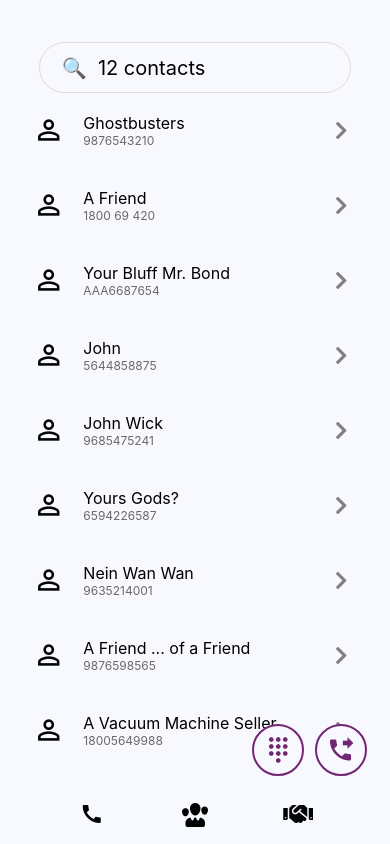
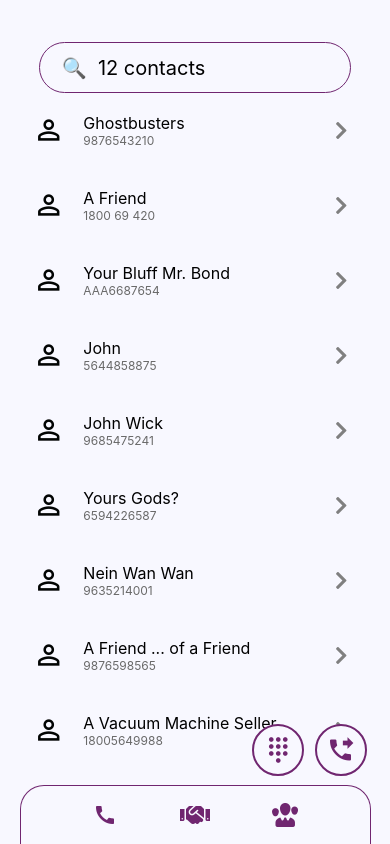
Before and after one commit to UzmanQaisar/callamari, a React Native app: screen / in a window 390 px wide. Built offline with nearby package versions, Linux system fonts and the light colour scheme.

Commit message:
several UI, theming, and state syncs

```diff
--- a/App.js
+++ b/App.js
@@ -95,19 +95,7 @@ function App() {
           }}
         ></View>
 
-        <View
-          style={{
-            height: "6%",
-            width: "80%",
-            marginHorizontal: "10%",
-            borderWidth: 1,
-            borderColor: "gainsboro",
-            borderRadius: 36,
-            flexDirection: "row",
-            justifyContent: "center",
-            backgroundColor: "ghostwhite",
-          }}
-        >
+        <View style={xxx.searchBarParent} >
           <TextInput
             style={{
               fontSize: 20,
@@ -251,7 +239,24 @@ function App() {
                 name="call"
                 type="Ionicons"
                 size={24}
-                color="#020403"
+                color="#702670"
+              />
+            </TouchableOpacity>
+          </View>
+          <View
+            style={{
+              width: "30%",
+              justifyContent: "center",
+              alignItems: "center",
+            }}
+          >
+            <TouchableOpacity onPress={handleLeadsMenuPress}>
+              <Icon
+                name="handshake"
+                type="font-awesome-5"
+                size={24}
+                color="#702670"
+                solid
               />
             </TouchableOpacity>
           </View>
@@ -267,30 +272,13 @@ function App() {
                 name="persons"
                 type="fontisto"
                 size={24}
-                color="#020403"
-              />
-            </TouchableOpacity>
-          </View>
-          <View
-            style={{
-              width: "30%",
-              justifyContent: "center",
-              alignItems: "center",
-            }}
-          >
-            <TouchableOpacity onPress={handleLeadsMenuPress}>
-              <Icon
-                name="handshake"
-                type="font-awesome-5"
-                size={24}
-                color="#020403"
-                solid
+                color="#702670"
               />
             </TouchableOpacity>
           </View>
         </View>
 
-        <View style={[xxx.tacButtons, {right: "6%"}]}
+        {!dialPad && <View style={[xxx.tacButtons, {right: "6%"}]}
         >
           <TouchableOpacity>
             <Icon
@@ -300,9 +288,9 @@ function App() {
               color="#702670"
             />
           </TouchableOpacity>
-        </View>
+        </View>}
 
-        <View style={[xxx.tacButtons, {right: "22%"}]}
+        {!dialPad && <View style={[xxx.tacButtons, {right: "22%"}]}
         >
           <TouchableOpacity onPress={() => setDialPad(!dialPad)}>
             <Icon
@@ -312,10 +300,10 @@ function App() {
               color="#702670"
             />
           </TouchableOpacity>
-        </View>
+        </View>}
 
         {dialPad && <View style={xxx.dialPadStyle} >
-          <View style={[xxx.dialPadRowStyle, {height: "14%", backgroundColor: "silver"}]}>
+          <View style={[xxx.dialPadRowStyle, {height: "14%", backgroundColor: "#cfc5ce"}]}>
             <Text style={{fontSize: 30, fontFamily: "sans-serif", letterSpacing: 1}}>+91 9955496821</Text>
           </View>
           <View style={[xxx.dialPadRowStyle, {height: "17%"}]}>
@@ -339,7 +327,7 @@ function App() {
             <View style={xxx.keypadButton}><Text style={{fontSize: 28}}>#</Text></View>
           </View>
           <View style={[xxx.dialPadRowStyle, {height: "18%"}]}>
-            <View style={xxx.keypadButton}><Text>***</Text></View>
+            <View style={xxx.keypadButton}></View>
             <View style={xxx.keypadButton}>
               <TouchableOpacity>
                 <Icon
@@ -351,7 +339,17 @@ function App() {
                 />
               </TouchableOpacity>
             </View>
-            <View style={xxx.keypadButton}></View>
+            <View style={xxx.keypadButton}>
+              <TouchableOpacity onPress={() => setDialPad(!dialPad)}>
+                <Icon
+                  name="chevron-down"
+                  type="font-awesome-5"
+                  size={36}
+                  color="grey"
+                  solid
+                />
+              </TouchableOpacity>
+            </View>
           </View>
         </View>}
 
@@ -382,12 +380,14 @@ const xxx = StyleSheet.create({
   },
   dialPadStyle: {
     position: "absolute",
-    bottom: "0%",
+    bottom: "7%",
     right: "4%",
     zIndex: 20,
     flexDirection: "column",
-    backgroundColor: "gainsboro",
+    backgroundColor: "ghostwhite",
     borderRadius: 20,
+    borderWidth: 1,
+    borderColor: "#702670",
     overflow: "hidden",
     height: "54%",
     width: "92%"
@@ -400,9 +400,27 @@ const xxx = StyleSheet.create({
   },
   menuStyle: {
     height: "7%",
+    width: "90%",
+    marginHorizontal: "5%",
+    paddingHorizontal: 36,
     flexDirection: "row",
     justifyContent: "space-evenly",
-    paddingHorizontal: 36,
+    backgroundColor: "ghostwhite",
+    borderWidth: 1,
+    borderBottomWidth: 0,
+    borderColor: "#702670",
+    borderTopLeftRadius: 24,
+    borderTopRightRadius: 24,
+  },
+  searchBarParent: {
+    height: "6%",
+    width: "80%",
+    marginHorizontal: "10%",
+    borderWidth: 1,
+    borderColor: "#702670",
+    borderRadius: 36,
+    flexDirection: "row",
+    justifyContent: "center",
     backgroundColor: "ghostwhite",
   }
 })
```
